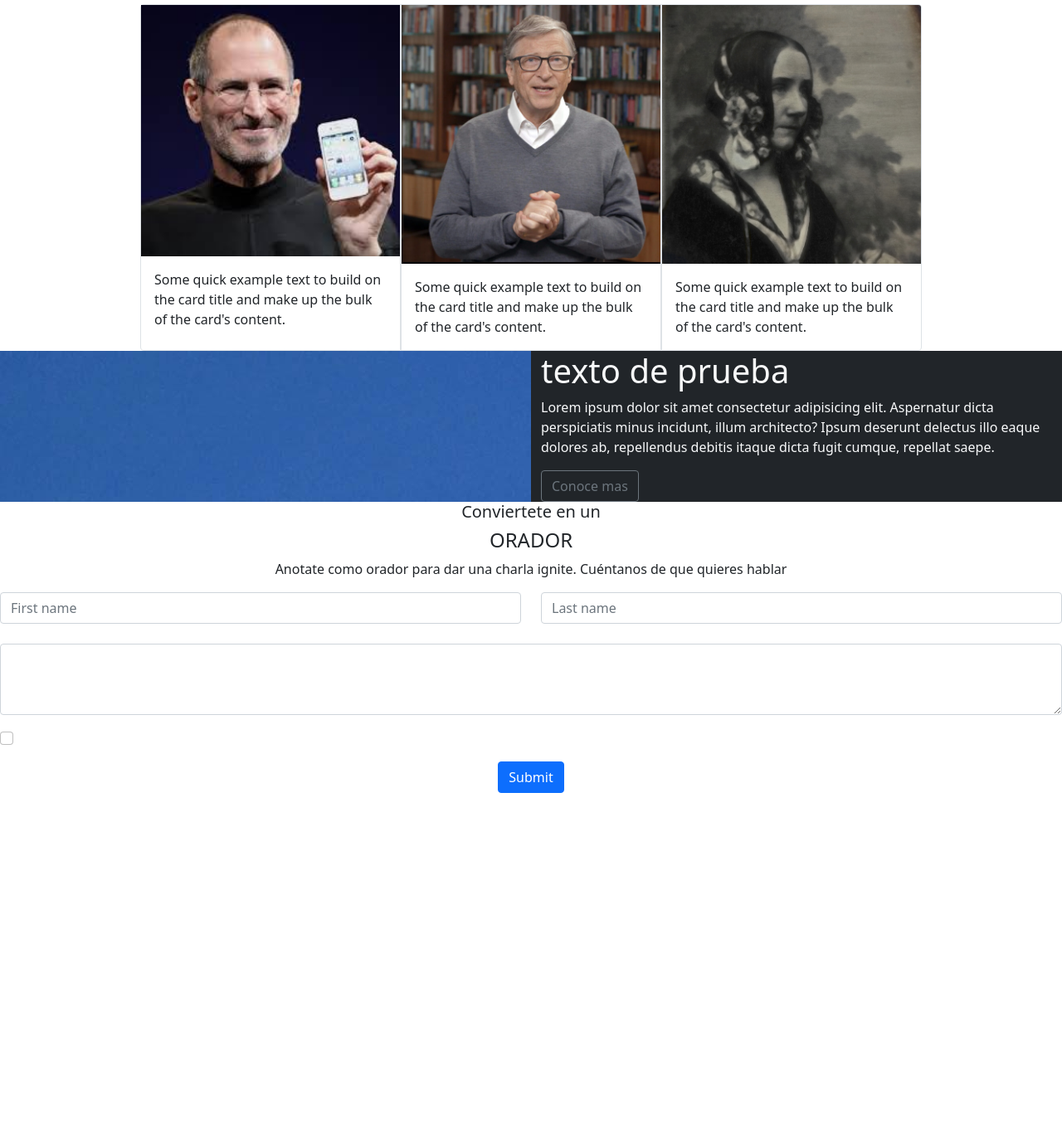
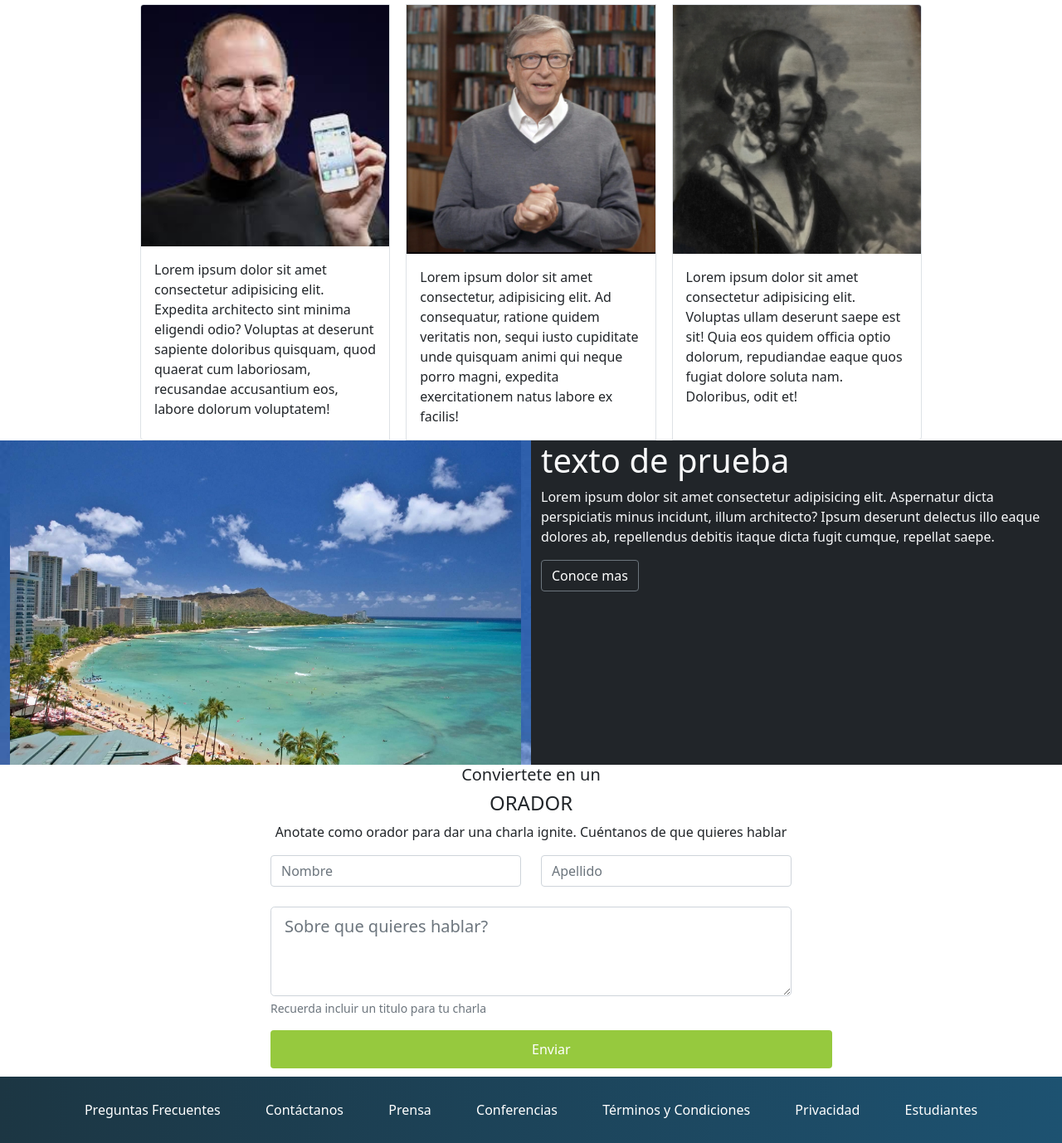
Before and after one commit to TomasFreeman/CAC-4.0-22025, a plain HTML site: page Desafios/index.html in a window 1280 px wide. Shown: the part 1085-2463 px from the top of the page at 83% size. Before the commit the page ends 2041 px from the top, so only its background shows below. Drawn offline with nearby package versions, Linux system fonts and the light colour scheme.

Commit message:
desafio bootstrap

```diff
--- a/Desafios/css/style.css
+++ b/Desafios/css/style.css
@@ -3,7 +3,14 @@
     background-image: url(../imagenes_integrador_front/honolulu.jpg);
 
 }
-.steve{
-    height: 50;
-    width: 200;
+.btn_enviar
+{
+    padding-left: 50%;
+    padding-right: 50%;
+    padding-top: 2px;
 }
+
+footer{
+    background: linear-gradient(to right, #1c3643 0%, #1d5271 100%);
+
+}
--- a/Desafios/index.html
+++ b/Desafios/index.html
@@ -8,6 +8,7 @@
         <link href="https://cdn.jsdelivr.net/npm/bootstrap@5.1.3/dist/css/bootstrap.min.css" rel="stylesheet" integrity="sha384-1BmE4kWBq78iYhFldvKuhfTAU6auU8tT94WrHftjDbrCEXSU1oBoqyl2QvZ6jIW3" crossorigin="anonymous">
 
         <link href="css/style.css" rel="stylesheet">
+        <script src="https://kit.fontawesome.com/aa06d10429.js" crossorigin="anonymous"></script>
     </head>
     <body>
         <header>
@@ -15,17 +16,23 @@
                 <nav class="navbar navbar-expand-lg navbar-dark bg-dark">
                     <div class="container-fluid">
                       <img src="imagenes_integrador_front/codoacodo.png" alt="" width="150" height="50%">
-                      <button class="navbar-toggler" type="button" data-bs-toggle="collapse" data-bs-target="#navbarNavAltMarkup" aria-controls="navbarNavAltMarkup" aria-expanded="false" aria-label="Toggle navigation">
-                        <span class="navbar-toggler-icon"></span>
-                      </button>
+
                       <div class="collapse navbar-collapse" id="navbarNavAltMarkup">
                         <div class="navbar-nav">
-                          <a class="nav-link active" aria-current="page" href="#">Home</a>
-                          <a class="nav-link" href="#">Features</a>
-                          <a class="nav-link" href="#">Pricing</a>
-                          <a class="nav-link disabled">Disabled</a>
+                          <a class="nav-link active">Conf Bs As</a>
                         </div>
                       </div>
+
+                      <div class="collapse navbar-collapse" id="navbar">
+                        <div class="navbar-nav" style="margin-left: 40%;">
+                          <a class="nav-link active">La Conferencia</a>
+                          <a class="nav-link">Los oradores</a>
+                          <a class="nav-link">El lugar y la fecha</a>
+                          <a class="nav-link">conviértete en orador</a>
+                          <a class="nav-link" style="color: green;">Comprar tickets</a>
+                        </div>
+                      </div>
+
                     </div>
                   </nav>
             </div>
@@ -36,6 +43,12 @@
                 <div class="carousel-inner">
                   <div class="carousel-item active">
                     <img src="imagenes_integrador_front/ba1.jpg" class="d-block w-100" alt="...">
+
+                    <div>
+
+                    </div>
+
+
                     <div class="carousel-caption ">
                       <h5>Conf bs as</h5>
                       <p>Lorem ipsum dolor sit amet consectetur adipisicing elit. Cumque atque, repudiandae culpa quisquam saepe molestias laborum possimus mollitia, qui totam, exercitationem accusantium. Cupiditate, porro sunt fugit corporis deleniti culpa repellendus.</p>
@@ -64,26 +77,25 @@
         </div>
 
           <div class="container-fluid">
-            <div class="card-group w-75 mx-auto">
+            <div class="card-group  w-75 mx-auto">
+              <div class="card border" style="width: 18rem;">
+                <img src="imagenes_integrador_front/steve.jpg" class="card-img-top" alt="...">
+                <div class="card-body">
+                  <p class="card-text">Lorem ipsum dolor sit amet consectetur adipisicing elit. Expedita architecto sint minima eligendi odio? Voluptas at deserunt sapiente doloribus quisquam, quod quaerat cum laboriosam, recusandae accusantium eos, labore dolorum voluptatem!</p>
+                </div>
+              </div>
 
-              <div class="card border " style="width: 18rem;">
-                <img class=""id="steve" src="imagenes_integrador_front/steve.jpg" class="card-img-top" alt="...">
+              <div class="card border" style="width: 18rem; margin-left: 2%; margin-right: 2%;">
+                <img src="imagenes_integrador_front/bill.jpg" class="card-img-top" alt="...">
                 <div class="card-body">
-                  <p class="card-text">Some quick example text to build on the card title and make up the bulk of the card's content.</p>
+                  <p class="card-text">Lorem ipsum dolor sit amet consectetur, adipisicing elit. Ad consequatur, ratione quidem veritatis non, sequi iusto cupiditate unde quisquam animi qui neque porro magni, expedita exercitationem natus labore ex facilis!</p>
                 </div>
               </div>
 
               <div class="card border" style="width: 18rem;">
-                <img id="bill" src="imagenes_integrador_front/bill.jpg" class="card-img-top" alt="...">
+                <img src="imagenes_integrador_front/ada.jpeg" class="card-img-top" alt="...">
                 <div class="card-body">
-                  <p class="card-text">Some quick example text to build on the card title and make up the bulk of the card's content.</p>
-                </div>
-              </div>
-
-              <div class="card border" style="width: 18rem;">
-                <img id="ada" src="imagenes_integrador_front/ada.jpeg" class="card-img-top" alt="...">
-                <div class="card-body">
-                  <p class="card-text">Some quick example text to build on the card title and make up the bulk of the card's content.</p>
+                  <p class="card-text">Lorem ipsum dolor sit amet consectetur adipisicing elit. Voluptas ullam deserunt saepe est sit! Quia eos quidem officia optio dolorum, repudiandae eaque quos fugiat dolore soluta nam. Doloribus, odit et!</p>
                 </div>
               </div>
             </div>
@@ -91,8 +103,8 @@
 
         <div class="container-fluid">
             <div class="row">
-                <div class="col-6 div-der">
-
+                <div class="col-6 div-der" >
+                 <img src="imagenes_integrador_front/honolulu.jpg" class="img-fluid">
 
 
                 </div>
@@ -101,7 +113,7 @@
                 <div  class="col-6 div-izq bg-dark text-light">
                     <h1>texto de prueba</h1>
                     <p>Lorem ipsum dolor sit amet consectetur adipisicing elit. Aspernatur dicta perspiciatis minus incidunt, illum architecto? Ipsum deserunt delectus illo eaque dolores ab, repellendus debitis itaque dicta fugit cumque, repellat saepe.</p>
-                    <button class="btn btn-outline-secondary">Conoce mas</button>
+                    <button class="btn btn-outline-secondary text-white">Conoce mas</button>
 
                 </div>
             </div>
@@ -113,24 +125,45 @@
           <p>Anotate como orador para dar una charla ignite. Cuéntanos de que quieres hablar</p>
         </div>
 
-        <form id="form" class="text-center ">
+        <div class="container-fluid" style="margin-bottom: 10px">
+          <form id="form" class="text-center" style="margin-right: 25%; margin-left: 25%;">
             <div class="row">
               <div class="col">
-              <input type="text" class="form-control" placeholder="First name" aria-label="First name">
+                <input type="text" class="form-control" placeholder="Nombre" aria-label="First name">
               </div>
               <div class="col">
-              <input type="text" class="form-control" placeholder="Last name" aria-label="Last name">
+                <input type="text" class="form-control" placeholder="Apellido" aria-label="Last name">
               </div>
             </div>
             <div class="mb-3">
               <label for="exampleFormControlTextarea1" class="form-label"></label>
-            <textarea class="form-control" id="exampleFormControlTextarea1" rows="3"></textarea>
+              <textarea class="form-control form-control-lg" placeholder="Sobre que quieres hablar?" id="exampleFormControlTextarea1" rows="3"></textarea>
+
+              <div id="formHelpBlock" class="form-text" style="text-align: left;">
+                Recuerda incluir un titulo para tu charla
               </div>
-          <div class="mb-3 form-check">
-            <input type="checkbox" class="form-check-input" id="exampleCheck1">
-            <label class="form-check-label" for="exampleCheck1"></label>
             </div>
-          <button type="submit" class="btn btn-primary">Submit</button>
+
+
+            <button id="btn_enviar" type="submit" class="btn btn text-white text-lg-center" style="background-color: #96c93e;  padding-left: 50%; padding-right: 50%; padding-top: 10px; padding-bottom: 10px;">Enviar</button>
           </form>
+        </div>
+
     </body>
+
+    <footer>
+      <div class="container-fluid">
+
+        <nav class="nav nav-pills flex-column flex-sm-row" style="margin-left: 5%; margin-right: 5%; padding-top: 20px; padding-bottom: 20px;">
+          <a class="flex-sm-fill text-sm-center nav-link text-white">Preguntas Frecuentes</a>
+          <a class="flex-sm-fill text-sm-center nav-link text-white">Contáctanos</a>
+          <a class="flex-sm-fill text-sm-center nav-link text-white">Prensa</a>
+          <a class="flex-sm-fill text-sm-center nav-link text-white">Conferencias</a>
+          <a class="flex-sm-fill text-sm-center nav-link text-white">Términos y Condiciones</a>
+          <a class="flex-sm-fill text-sm-center nav-link text-white">Privacidad</a>
+          <a class="flex-sm-fill text-sm-center nav-link text-white">Estudiantes</a>
+        </nav>
+      </div>
+
+    </footer>
 </html>
```
Also changed, not shown: HTML/Clase03/index.html (+1 -1 lines). Lines whose indentation alone changed are shown as unchanged.
